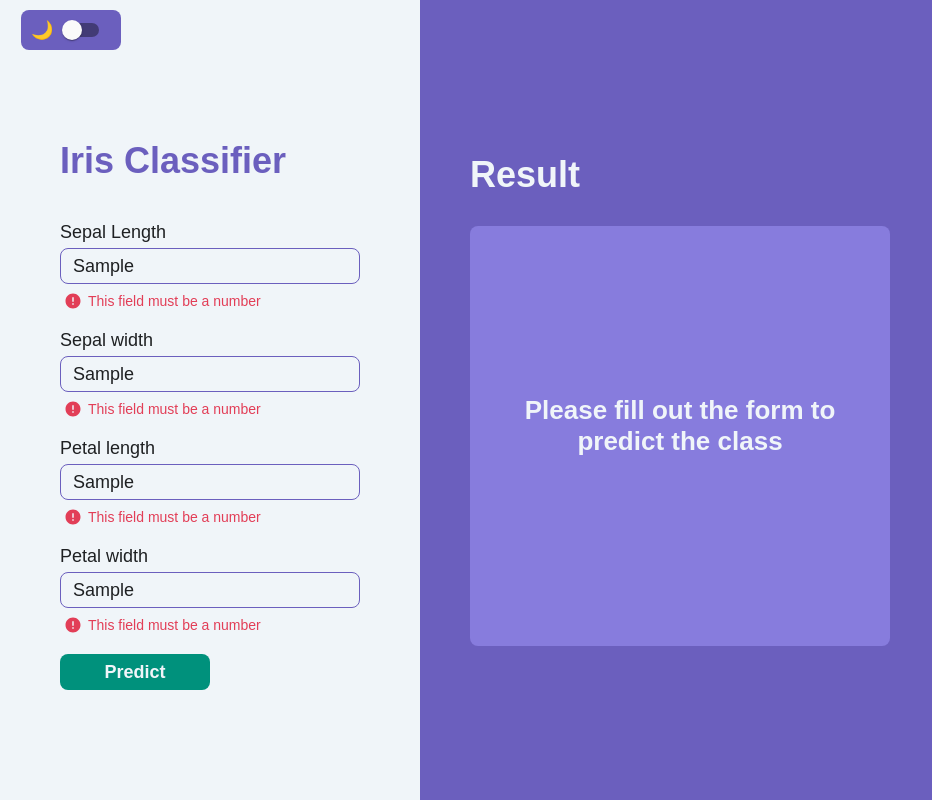
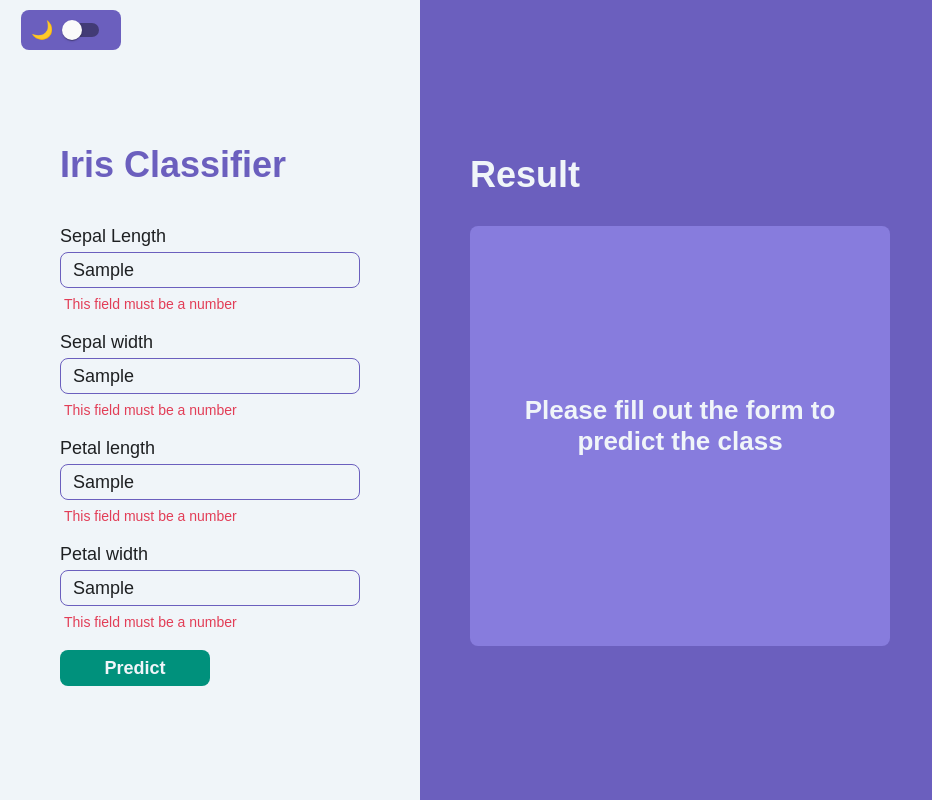
Before and after one commit to joaovictornsv/iris-classifier, a Next.js app: page / in a window 1280 px wide. Both pictures are taken after typing "Sample", "Sample", "Sample", "Sample" into the empty fields and a click on the button "Predict". Shown: the whole page, without its empty margins (0-932 px from the left). Built offline with nearby package versions, Linux system fonts and the light colour scheme.

Commit message:
feat: created inputError component

```diff
--- a/package.json
+++ b/package.json
@@ -15,7 +15,6 @@
     "next-images": "^1.7.0",
     "react": "^16.13.0",
     "react-dom": "^16.13.0",
-    "react-icons": "^4.2.0",
     "styled-components": "^5.0.0",
     "yup": "^0.32.9"
   },
--- a/src/components/ErrorDiv/index.tsx
+++ /dev/null
@@ -1,20 +0,0 @@
-import React, { ReactChild, ReactChildren } from 'react'
-import { MdError } from 'react-icons/md'
-import { Div } from './styles'
-
-interface DivProps {
-  error?: string;
-  children?: ReactChild | ReactChildren
-}
-
-const ErrorDiv: React.FC<DivProps> = ({ children, error } : DivProps): JSX.Element => {
-  return (
-    <Div>
-      <MdError className="icon"/>
-      {children && children}
-      {error && error}
-    </Div>
-  )
-}
-
-export default ErrorDiv
--- /dev/null
+++ b/src/components/Input/InputError/index.tsx
@@ -0,0 +1,18 @@
+import React from 'react'
+import InputErrorBase from './styles'
+
+interface IInputError {
+  text: string;
+}
+
+export const FallbackText = InputErrorBase
+
+const InputError = ({ text }: IInputError): JSX.Element => {
+  return (
+    <InputErrorBase>
+      {text}
+    </InputErrorBase>
+  )
+}
+
+export default InputError
--- a/src/components/ErrorDiv/styles.ts
+++ b/src/components/Input/InputError/styles.ts
@@ -1,6 +1,6 @@
 import styled from 'styled-components'
 
-export const Div = styled.div`
+const InputErrorBase = styled.div`
   color: ${props => props.theme.error.text};
   padding: 8px 4px 0px;
   font-size: 14px;
@@ -8,9 +8,6 @@ export const Div = styled.div`
   width: 300px;
   align-items: center;
   justify-content: left;
+`
 
-  .icon {
-    font-size: 18px;
-    margin-right: 6px;
-  }
-`
+export default InputErrorBase
--- a/src/components/Input/index.tsx
+++ b/src/components/Input/index.tsx
@@ -1,12 +1,20 @@
 /* eslint-disable @typescript-eslint/no-explicit-any */
-import React from 'react'
-import { InputBase, Label, InputContainer } from './styles'
-import ErrorDiv from '../ErrorDiv'
+import React, { lazy, Suspense } from 'react'
+import InputBase from './styles'
+import { FallbackText } from './InputError'
 import { FieldAttributes } from 'formik'
 
 interface InputProps extends FieldAttributes<any> {
   label: string;
   errors: string | undefined;
+}
+
+const InputError = lazy(() => import('./InputError'))
+
+const Fallback = (): JSX.Element => {
+  return (
+    <FallbackText>Loading...</FallbackText>
+  )
 }
 
 const Input: React.FC<InputProps> = (props: InputProps) => {
@@ -19,11 +27,17 @@ const Input: React.FC<InputProps> = (props: InputProps) => {
   } = props
 
   return (
-    <InputContainer>
-      <Label htmlFor={id}>{label}</Label>
+    <InputBase.Container>
+      <InputBase.Label htmlFor={id}>{label}</InputBase.Label>
       <InputBase id={id} name={name} {...rest}/>
-      {errors && <ErrorDiv error={errors}/>}
-    </InputContainer>
+
+      {errors && (
+        <Suspense fallback={<Fallback />}>
+          <InputError text={errors} />
+        </Suspense>
+      )}
+
+    </InputBase.Container>
   )
 }
 
--- a/src/components/Input/styles.ts
+++ b/src/components/Input/styles.ts
@@ -1,7 +1,13 @@
-import styled from 'styled-components'
+/* eslint-disable @typescript-eslint/no-explicit-any */
+import styled, { DefaultTheme, StyledComponentBase } from 'styled-components'
 import { Field } from 'formik'
 
-export const InputBase = styled(Field)`
+interface IInputBase extends StyledComponentBase<any, DefaultTheme> {
+  Label?: any;
+  Container?: any;
+}
+
+const InputBase: IInputBase = styled(Field)`
   border: 1px solid ${props => props.theme.colors.primary};
   background-color: ${props => props.theme.colors.background};
   color: ${props => props.theme.font.primary};
@@ -16,16 +22,19 @@ export const InputBase = styled(Field)`
     border: 1px solid ${props => props.theme.font.primary};
   }
 `
-export const Label = styled.label`
+
+InputBase.Label = styled.label`
   color: ${props => props.theme.font.primary};
   font-size: 18px;
   margin-bottom: 5px;
   font-family: 'Montserrat', sans-serif;
 `
 
-export const InputContainer = styled.div`
+InputBase.Container = styled.div`
   display: flex;
   flex-direction: column;
   margin: 10px 0;
   width: max-content;
 `
+
+export default InputBase
--- a/src/pages/index.tsx
+++ b/src/pages/index.tsx
@@ -36,7 +36,6 @@ const screenStatesMessages = {
 
 // Secondary Screens
 
-const ErrorDiv = lazy(() => import('../components/ErrorDiv'))
 const Ready = lazy(() => import('../screens/Ready'))
 const Loading = lazy(() => import('../screens/Loading'))
 const ErrorScreen = lazy(() => import('../screens/ErrorScreen'))
@@ -128,7 +127,7 @@ export default function Home({ toggleTheme }: IHome): JSX.Element {
               validateOnBlur={false}
             >
               {({ errors, values }) => (
-              <Form translate="en" validateOnChange>
+              <Form translate="en" >
                 <Input
                   id="sepal_length"
                   name="sepal_length"
```
Also changed, not shown: 1 other file (tests, documents, lock files or other folders).
